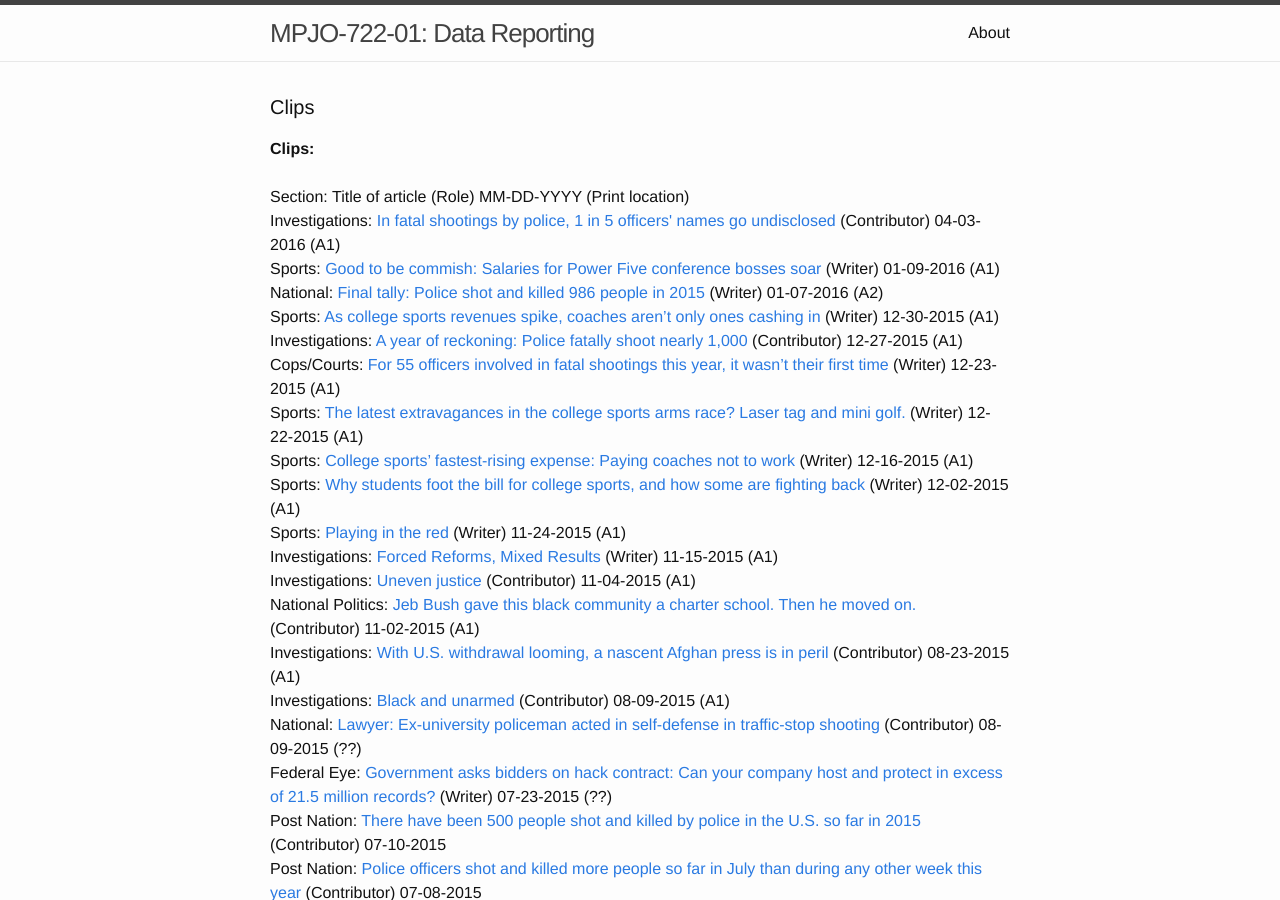
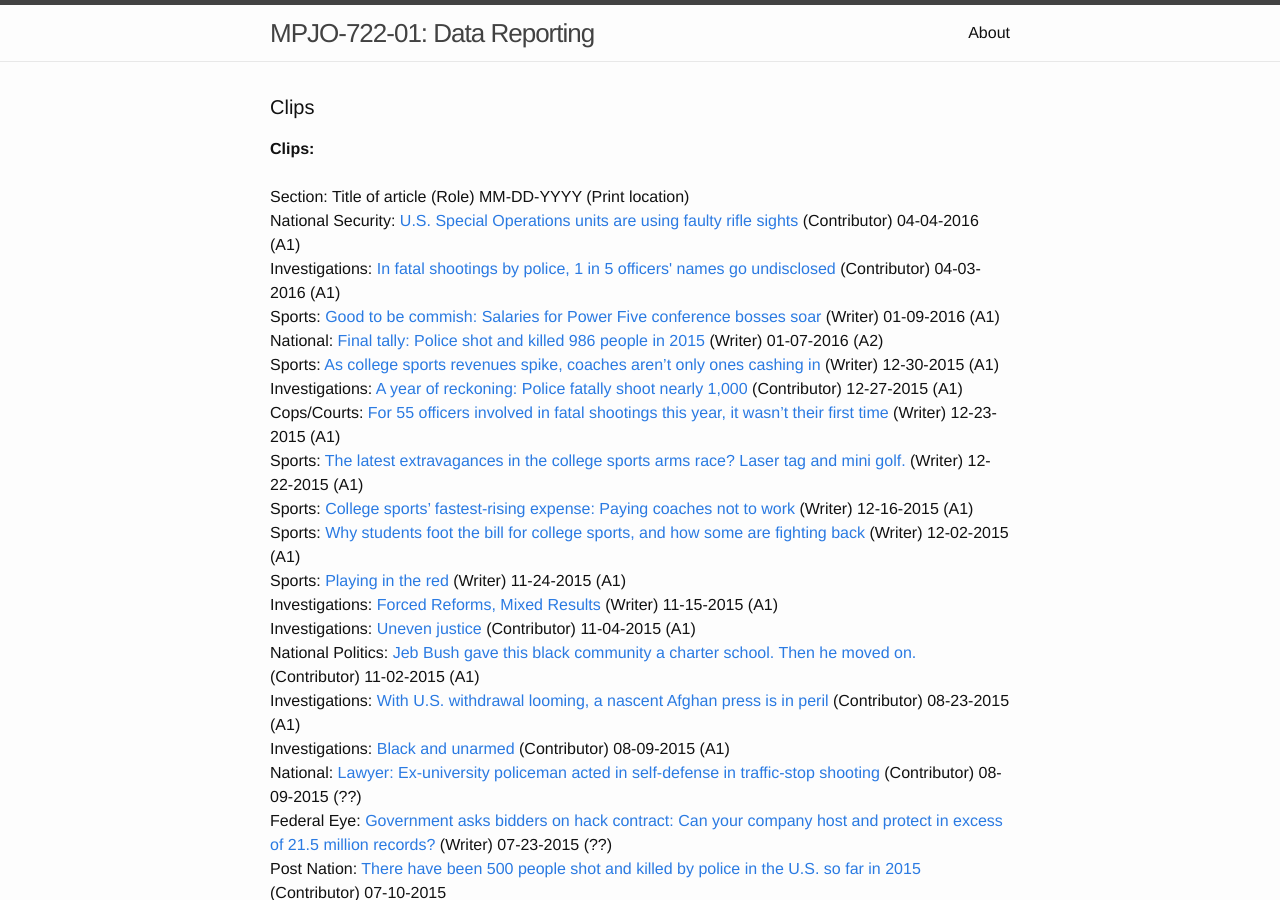
Before and after one commit to stevenrich-zz/stevenrich.github.io, a Jekyll site: the page built from clips.html, in a window 1280 px wide and 900 px high. Built offline with Jekyll 4.4.1, drawn with Linux system fonts in a browser that asks for light colours.

Commit message:
Update clips.html

```diff
--- a/clips.html
+++ b/clips.html
@@ -8,6 +8,7 @@ layout: default
 
   <b>Clips:</b> <br><br>
   Section: Title of article (Role) MM-DD-YYYY (Print location)<br>
+  National Security: <a href="https://www.washingtonpost.com/news/checkpoint/wp/2016/04/03/u-s-special-operations-units-are-using-faulty-rifle-sights/">U.S. Special Operations units are using faulty rifle sights</a> (Contributor) 04-04-2016 (A1)<br>
   Investigations: <a href="https://www.washingtonpost.com/investigations/in-fatal-shootings-by-police-1-in-5-officers-names-go-undisclosed/2016/03/31/4bb08bc8-ea10-11e5-b0fd-073d5930a7b7_story.html">In fatal shootings by police, 1 in 5 officers' names go undisclosed</a> (Contributor) 04-03-2016 (A1)<br>
   Sports: <a href="https://www.washingtonpost.com/sports/colleges/good-to-be-commish-salaries-for-power-five-conference-bosses-soar/2016/01/08/8b5dfe1c-b569-11e5-a76a-0b5145e8679a_story.html">Good to be commish: Salaries for Power Five conference bosses soar</a> (Writer) 01-09-2016 (A1)<br>
   National: <a href="https://www.washingtonpost.com/national/final-tally-police-shot-and-killed-984-people-in-2015/2016/01/05/3ec7a404-b3c5-11e5-a76a-0b5145e8679a_story.html">Final tally: Police shot and killed 986 people in 2015</a> (Writer) 01-07-2016 (A2)<br>
```
